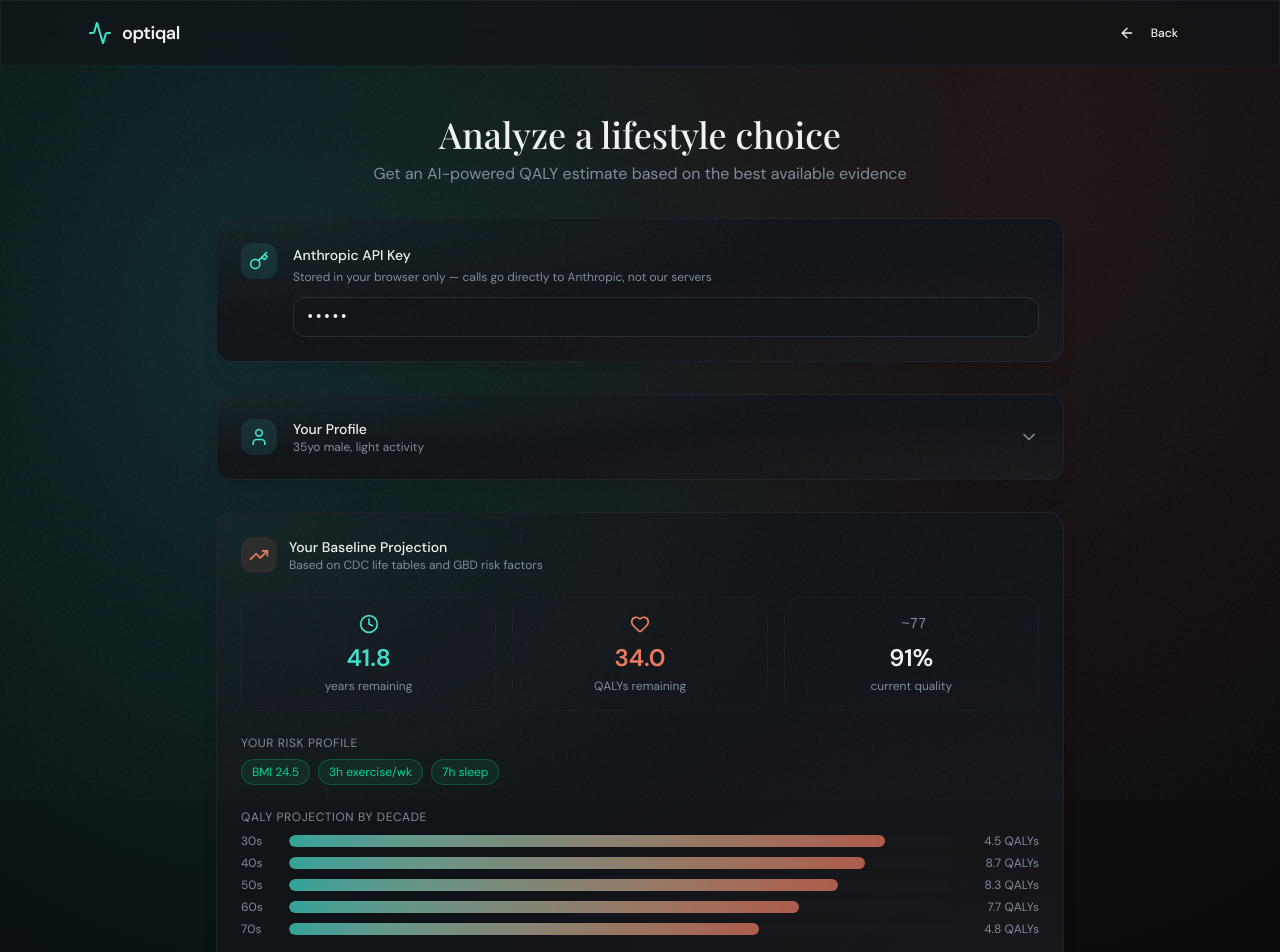
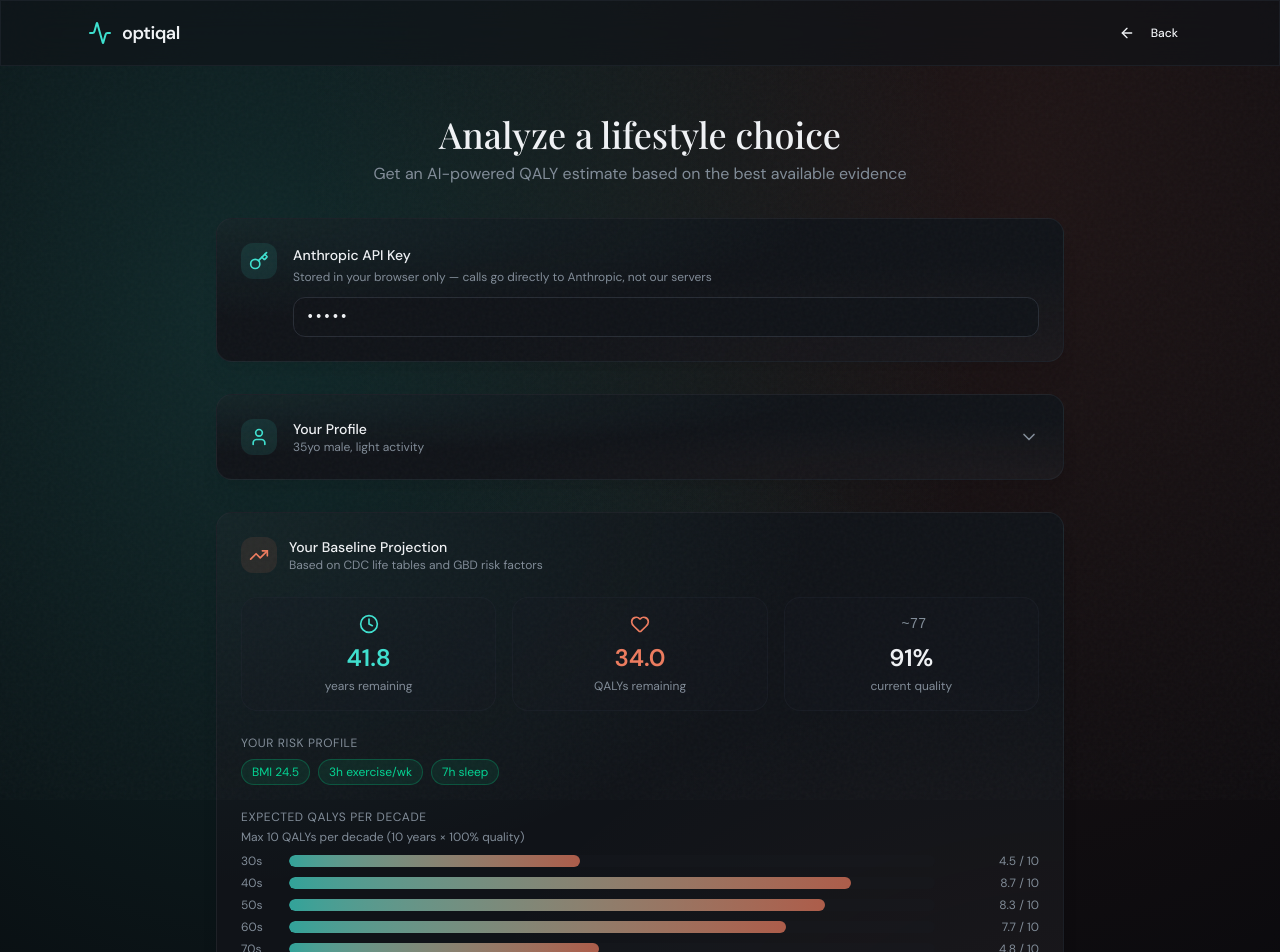
Before and after one commit to MaxGhenis/optiqal-ai, a Next.js app: page /analyze in a window 1280 px wide. Shown: the top 952 px of the page. Built offline with nearby package versions, Linux system fonts and the light colour scheme; no server answers.

Commit message:
Clarify decade QALY chart labels and bar scaling

```diff
--- a/src/components/analyze/baseline-card.tsx
+++ b/src/components/analyze/baseline-card.tsx
@@ -118,7 +118,10 @@ export function BaselineCard({ profile }: BaselineCardProps) {
         {/* Decade Breakdown */}
         <div className="space-y-2">
           <p className="text-xs uppercase tracking-wider text-muted-foreground">
-            QALY Projection by Decade
+            Expected QALYs per Decade
+          </p>
+          <p className="text-xs text-muted-foreground -mt-1">
+            Max 10 QALYs per decade (10 years × 100% quality)
           </p>
           <div className="space-y-1.5">
             {projection.breakdown.slice(0, 6).map((decade) => (
@@ -130,12 +133,13 @@ export function BaselineCard({ profile }: BaselineCardProps) {
                   <div
                     className="h-full bg-gradient-to-r from-primary/70 to-accent/70 rounded-full"
                     style={{
-                      width: `${(decade.avgQualityWeight * 100).toFixed(0)}%`,
+                      // Bar shows QALYs out of max 10 per decade
+                      width: `${Math.min((decade.qalysInDecade / 10) * 100, 100).toFixed(0)}%`,
                     }}
                   />
                 </div>
-                <span className="text-xs text-muted-foreground w-20 shrink-0 text-right">
-                  {decade.qalysInDecade.toFixed(1)} QALYs
+                <span className="text-xs text-muted-foreground w-24 shrink-0 text-right">
+                  {decade.qalysInDecade.toFixed(1)} / 10
                 </span>
               </div>
             ))}
```
